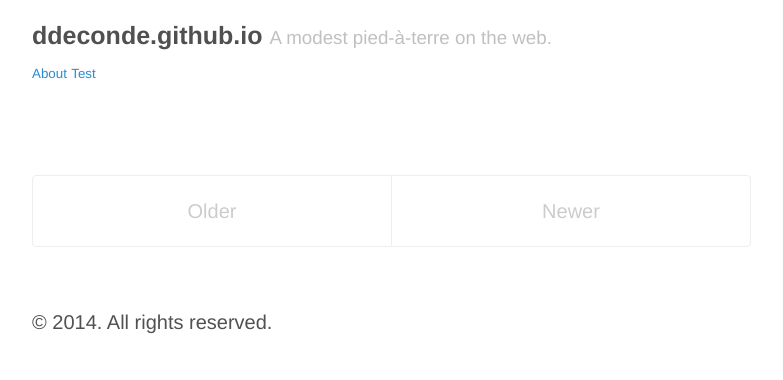
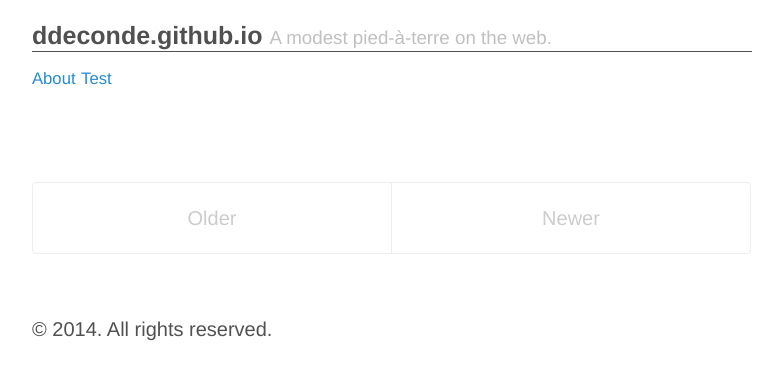
Before and after one commit to ddeconde/ddeconde.github.io, a Jekyll site: the page built from index.html, in a window 1280 px wide. Shown: the top 380 px of the page, without its empty margins (248-1031 px from the left). Built offline with Jekyll 4.4.1, drawn with Linux system fonts in a browser that asks for light colours; Markdown is read by kramdown in place of the engine named in the settings; the list of posts is cut into pages by our own code.

Commit message:
back to poole

```diff
--- a/public/css/poole.css
+++ b/public/css/poole.css
@@ -325,11 +325,8 @@ tbody tr:nth-child(odd) th {
 .masthead-nav {
   padding-top: 0.5rem;
   padding-bottom: 0.5rem;
-  font-size: 80%;
-  border-top-width: 1px;
-  border-bottom-width: 1px;
-  border-top-color: #505050;
-  border-bottom-color: #505050;
+  border-top: 1px solid #505050;
+  border-bottom 1px solid #505050;
   list-style: none;
 }
 
```
